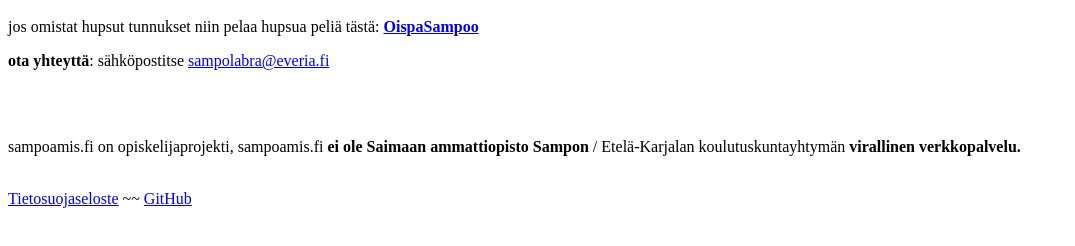
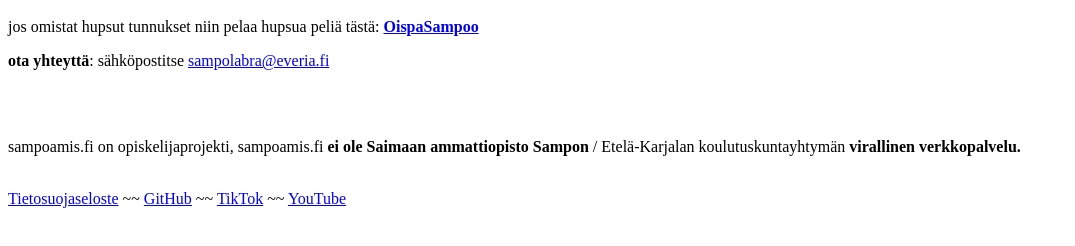
Before and after one commit to sampoamis/www, a plain HTML site: page index.html in a window 1280 px wide. Shown: the part 48-294 px from the top of the page, without its empty margins (0-1075 px from the left). Drawn offline with Linux system fonts and the light colour scheme.

Commit message:
Update index.html

```diff
--- a/index.html
+++ b/index.html
@@ -4,4 +4,4 @@
 <br><br>
 <p>sampoamis.fi on opiskelijaprojekti, sampoamis.fi <b>ei ole Saimaan ammattiopisto Sampon</b> / Etelä-Karjalan koulutuskuntayhtymän <b>virallinen verkkopalvelu.</b></p>
 <br>
-<a href="tietosuojaseloste.pdf">Tietosuojaseloste</a> ~~ <a href="https://github.com/sampoamis">GitHub</a>
+<a href="tietosuojaseloste.pdf">Tietosuojaseloste</a> ~~ <a href="https://github.com/sampoamis">GitHub</a> ~~ <a href="https://tiktok.com/@sampotivi">TikTok</a> ~~ <a href="https://youtube.com/@sampotechtips">YouTube</a>
```
